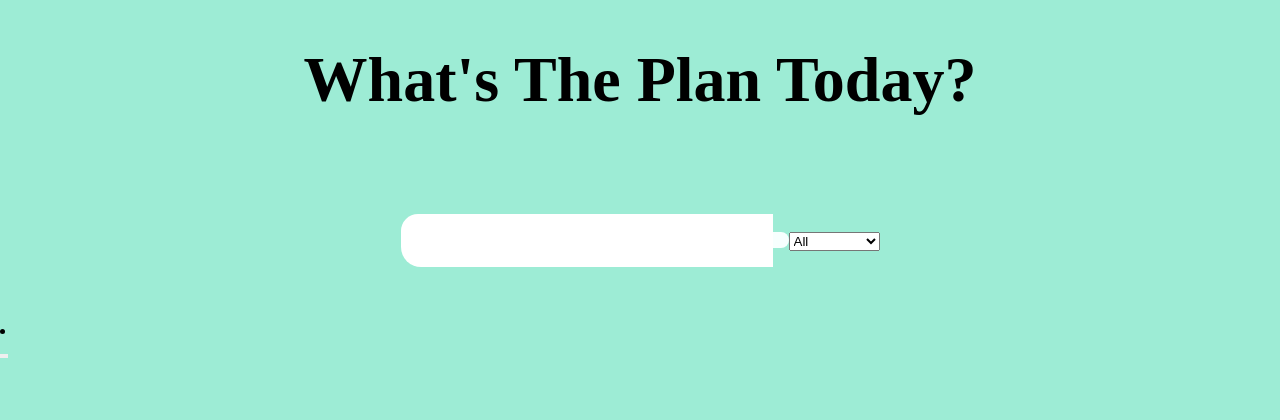
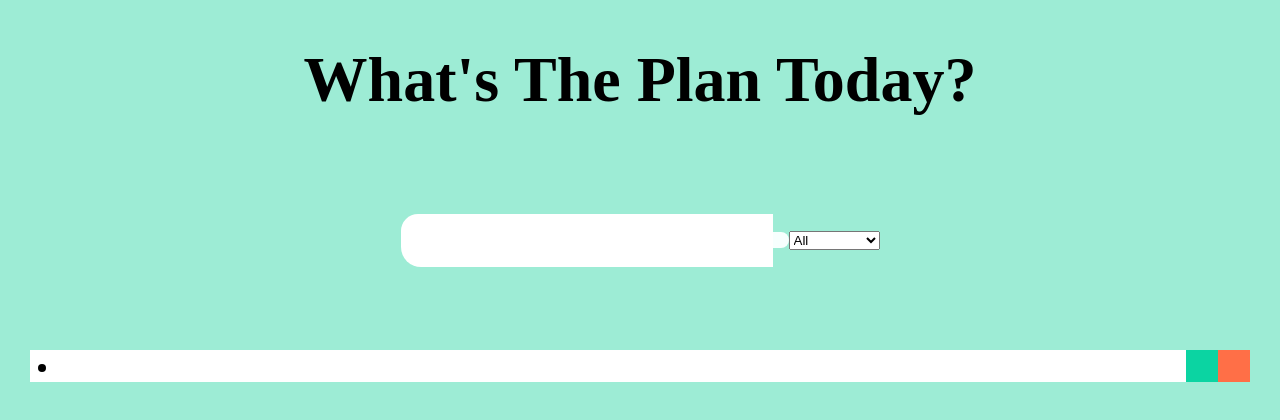
Before and after one commit to Bfatima25/todolist-Bushra-Fatima, a React (Create React App) app: page / in a window 1280 px wide. Shown: the top 420 px of the page. Built offline with nearby package versions, Linux system fonts and the light colour scheme; the HTML template or start-up script is replaced by a standard one.

Commit message:
added some styling in App.css

```diff
--- a/src/App.css
+++ b/src/App.css
@@ -38,7 +38,7 @@ form button:hover {
   background-color: #0fbcc2;
 }
 
-.show-todo {
+.filter-dolist {
   display: flex;
   justify-content: center;
   align-items: center;
@@ -47,7 +47,7 @@ form button:hover {
   min-width: 20%;
   list-style: none;
 }
-.todolist {
+.DoList {
   margin: 30px;
   background: white;
   font-size: 1.5rem;
@@ -57,11 +57,11 @@ form button:hover {
   align-items: center;
   transition: all 1s ease;
 }
-.todolist li {
+.DoList li {
   flex: 1;
 }
-.trash-btn,
-.check-btn {
+.deletelist-btn,
+.checklist-btn {
   background: #ff6f47;
   color: white;
   border: none;
@@ -69,9 +69,9 @@ form button:hover {
   cursor: pointer;
   font-size: 1rem;
 }
-.check-btn {
+.checklist-btn {
   background: rgb(11, 212, 162);
 }
-.todolist-item {
+.DoList-item {
   padding: 0rem 0.5rem;
 }
```
